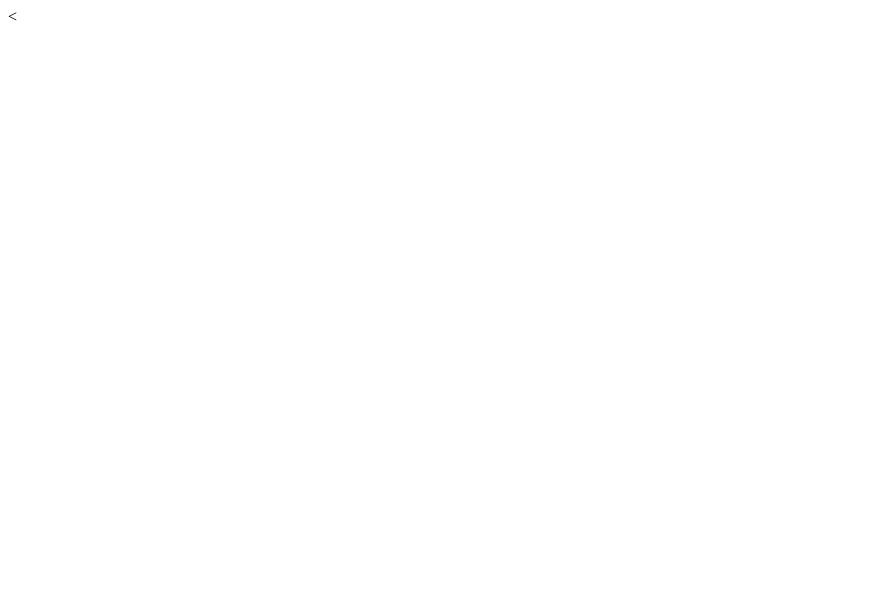
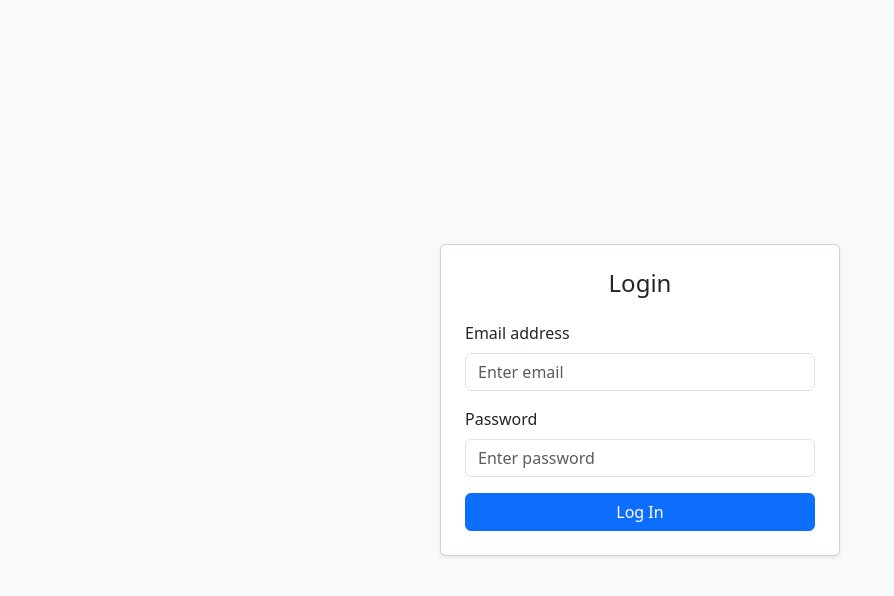
Before and after one commit to jztntmps/AchieveMate, a plain HTML site: page index.html in a window 1280 px wide. Shown: the whole page, without its empty margins (0-894 px from the left). Drawn offline with nearby package versions, Linux system fonts and the light colour scheme.

Commit message:
Put a login page on index.html

```diff
--- a/index.html
+++ b/index.html
@@ -1,10 +1,28 @@
-<<!DOCTYPE html>
-<html lang="en" dir="ltr">
-  <head>
-    <meta charset="utf-8">
-    <title>Testing Title</title>
-  </head>
-  <body>
+<!DOCTYPE html>
+<html lang="en">
+<head>
+  <meta charset="UTF-8">
+  <title>Login</title>
+  <meta name="viewport" content="width=device-width, initial-scale=1">
+  <!-- Bootstrap 5 CDN -->
+  <link href="https://cdn.jsdelivr.net/npm/bootstrap@5.3.0/dist/css/bootstrap.min.css" rel="stylesheet">
+</head>
+<body class="bg-light d-flex justify-content-center align-items-center" style="height: 100vh;">
 
-  </body>
+  <div class="card shadow-sm p-4" style="width: 100%; max-width: 400px;">
+    <h4 class="mb-4 text-center">Login</h4>
+    <form action="login.php" method="POST"> <!-- Replace login.php with your backend handler -->
+      <div class="mb-3">
+        <label for="email" class="form-label">Email address</label>
+        <input type="email" class="form-control" id="email" name="email" placeholder="Enter email" required>
+      </div>
+      <div class="mb-3">
+        <label for="password" class="form-label">Password</label>
+        <input type="password" class="form-control" id="password" name="password" placeholder="Enter password" required>
+      </div>
+      <button type="submit" class="btn btn-primary w-100">Log In</button>
+    </form>
+  </div>
+
+</body>
 </html>
```
